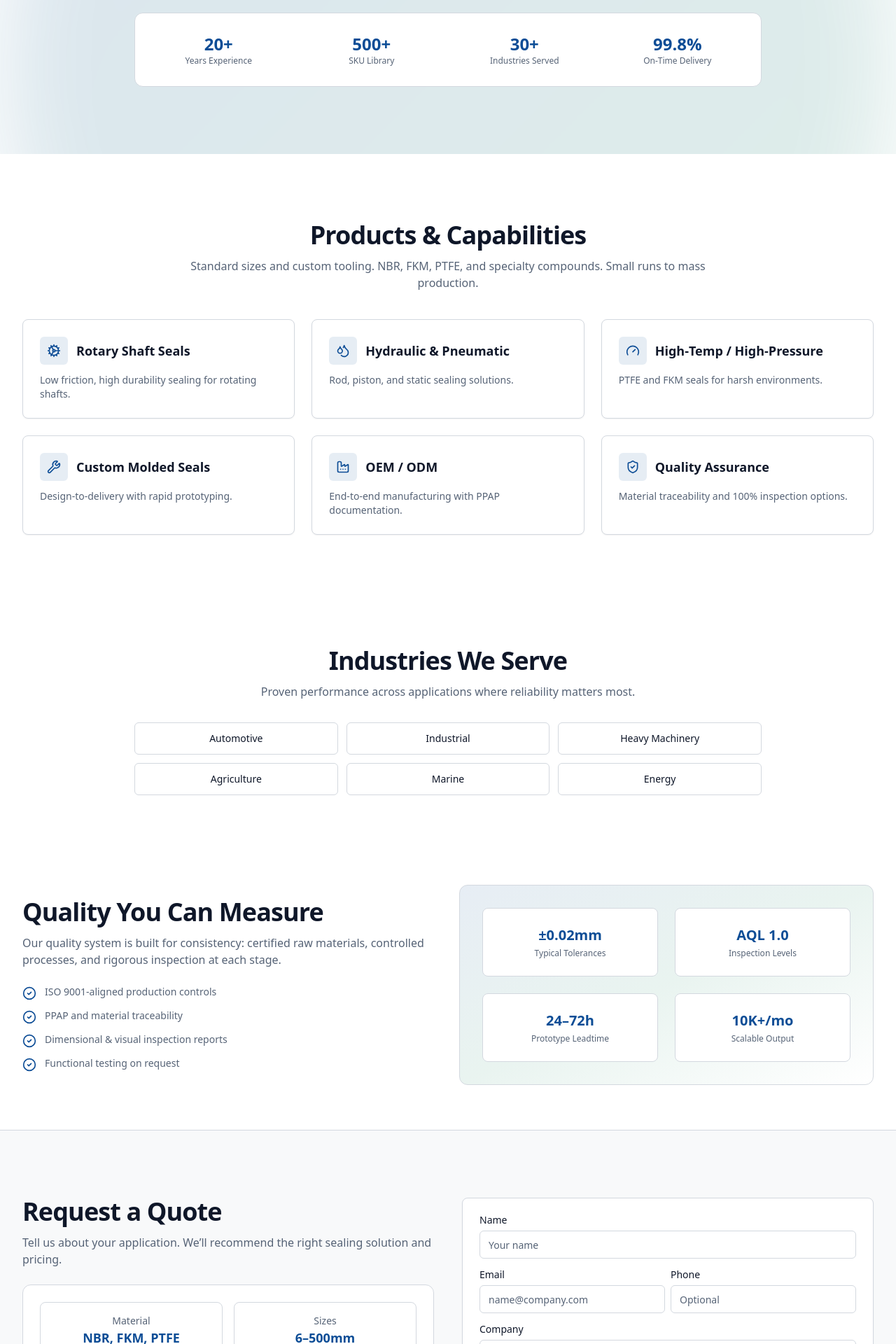
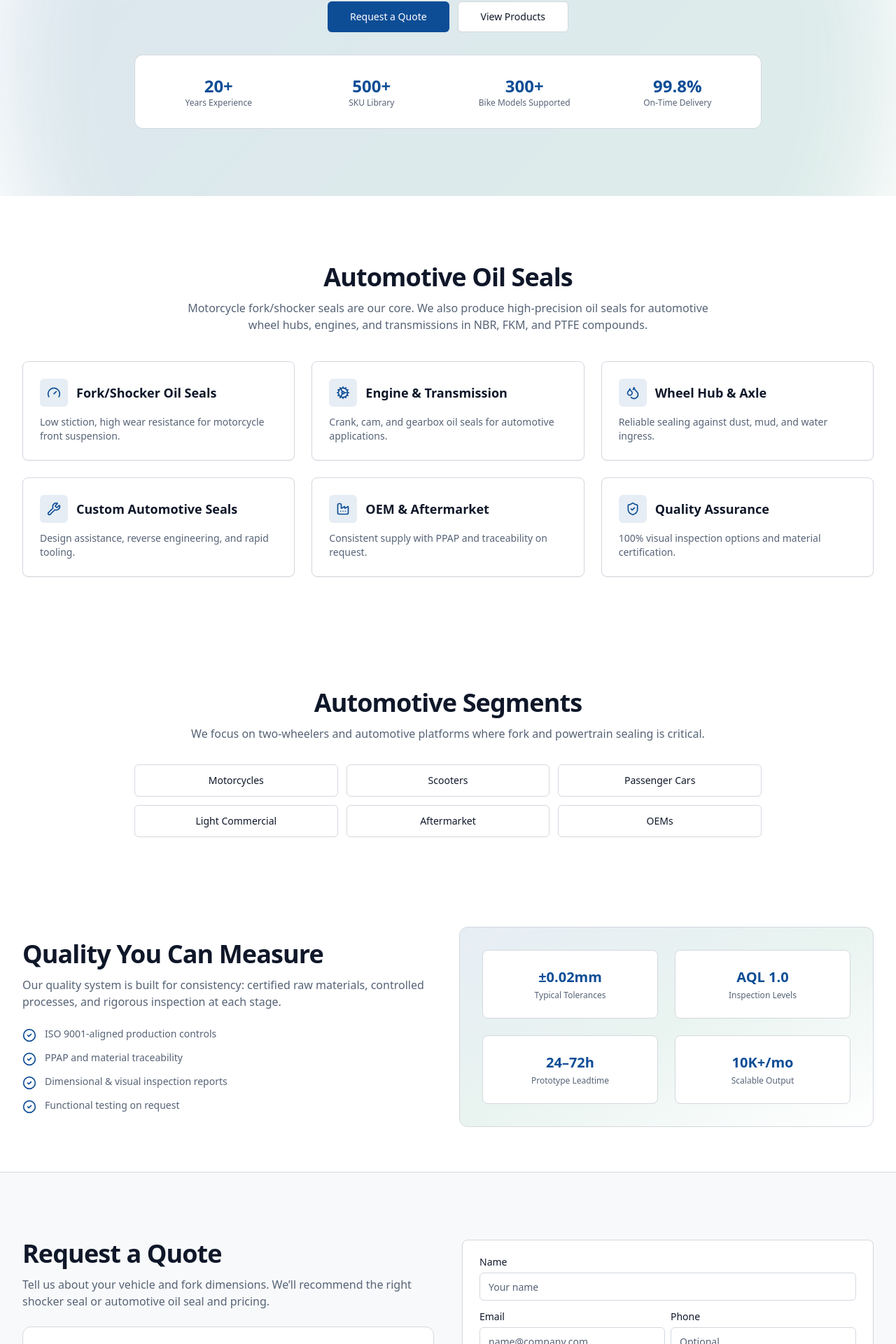
Before and after one commit to viru4/SBO_OilSeal, a React (Vite) app: page / in a window 1280 px wide. Shown: the part 545-2465 px from the top of the page at 70% size. Built offline with nearby package versions, Linux system fonts and the light colour scheme.

Commit message:
Refocus homepage for automotive motorcycle shocker oil seals
cgen-9f8a0c30fcdb4f49a5023f6f4cb5e43b

```diff
--- a/client/pages/Index.tsx
+++ b/client/pages/Index.tsx
@@ -41,13 +41,13 @@ export default function Index() {
         </div>
         <div className="container flex flex-col items-center gap-8 py-16 sm:py-24">
           <div className="inline-flex items-center gap-2 rounded-full border bg-background/60 px-3 py-1 text-xs text-muted-foreground backdrop-blur">
-            <ShieldCheck className="h-4 w-4 text-primary" /> ISO 9001-ready quality systems
+            <ShieldCheck className="h-4 w-4 text-primary" /> Automotive sealing specialists — 20+ years
           </div>
           <h1 className="max-w-4xl text-center text-4xl font-extrabold tracking-tight sm:text-5xl md:text-6xl">
-            Precision Oil Seals for Demanding Applications
+Automotive Oil Seals — Specialized in Motorcycle Shocker/Fork Seals
           </h1>
           <p className="max-w-2xl text-center text-base text-muted-foreground sm:text-lg">
-            Manufacturing and supplying high‑performance oil seals for over 20 years. Engineered to deliver leak‑proof reliability across automotive, industrial, and heavy‑duty machinery.
+SBO OilSeals manufactures high‑performance oil seals exclusively for automobiles, with a specialty in motorcycle shocker/fork seals. Built for leak‑proof performance and long service life.
           </p>
           <div className="flex flex-col gap-3 sm:flex-row">
             <Button asChild size="lg">
@@ -61,7 +61,7 @@ export default function Index() {
             {[
               { value: "20+", label: "Years Experience" },
               { value: "500+", label: "SKU Library" },
-              { value: "30+", label: "Industries Served" },
+              { value: "300+", label: "Bike Models Supported" },
               { value: "99.8%", label: "On‑Time Delivery" },
             ].map((s) => (
               <div key={s.label} className="rounded-lg p-3">
@@ -76,19 +76,19 @@ export default function Index() {
       {/* Products */}
       <section className="container py-16 sm:py-24">
         <div className="mx-auto max-w-3xl text-center">
-          <h2 className="text-3xl font-bold tracking-tight sm:text-4xl">Products & Capabilities</h2>
+          <h2 className="text-3xl font-bold tracking-tight sm:text-4xl">Automotive Oil Seals</h2>
           <p className="mt-3 text-muted-foreground">
-            Standard sizes and custom tooling. NBR, FKM, PTFE, and specialty compounds. Small runs to mass production.
+Motorcycle fork/shocker seals are our core. We also produce high‑precision oil seals for automotive wheel hubs, engines, and transmissions in NBR, FKM, and PTFE compounds.
           </p>
         </div>
         <div className="mt-10 grid gap-6 sm:grid-cols-2 lg:grid-cols-3">
           {[
-            { icon: Cog, title: "Rotary Shaft Seals", desc: "Low friction, high durability sealing for rotating shafts." },
-            { icon: Droplets, title: "Hydraulic & Pneumatic", desc: "Rod, piston, and static sealing solutions." },
-            { icon: Gauge, title: "High‑Temp / High‑Pressure", desc: "PTFE and FKM seals for harsh environments." },
-            { icon: Wrench, title: "Custom Molded Seals", desc: "Design‑to‑delivery with rapid prototyping." },
-            { icon: Factory, title: "OEM / ODM", desc: "End‑to‑end manufacturing with PPAP documentation." },
-            { icon: ShieldCheck, title: "Quality Assurance", desc: "Material traceability and 100% inspection options." },
+            { icon: Gauge, title: "Fork/Shocker Oil Seals", desc: "Low stiction, high wear resistance for motorcycle front suspension." },
+            { icon: Cog, title: "Engine & Transmission", desc: "Crank, cam, and gearbox oil seals for automotive applications." },
+            { icon: Droplets, title: "Wheel Hub & Axle", desc: "Reliable sealing against dust, mud, and water ingress." },
+            { icon: Wrench, title: "Custom Automotive Seals", desc: "Design assistance, reverse engineering, and rapid tooling." },
+            { icon: Factory, title: "OEM & Aftermarket", desc: "Consistent supply with PPAP and traceability on request." },
+            { icon: ShieldCheck, title: "Quality Assurance", desc: "100% visual inspection options and material certification." },
           ].map(({ icon: Icon, title, desc }) => (
             <Card key={title} className="transition hover:shadow-lg">
               <CardContent className="p-6">
@@ -105,22 +105,22 @@ export default function Index() {
         </div>
       </section>
 
-      {/* Industries */}
+      {/* Segments */}
       <section className="container py-16">
         <div className="mx-auto max-w-3xl text-center">
-          <h2 className="text-3xl font-bold tracking-tight sm:text-4xl">Industries We Serve</h2>
+          <h2 className="text-3xl font-bold tracking-tight sm:text-4xl">Automotive Segments</h2>
           <p className="mt-3 text-muted-foreground">
-            Proven performance across applications where reliability matters most.
+            We focus on two‑wheelers and automotive platforms where fork and powertrain sealing is critical.
           </p>
         </div>
         <div className="mx-auto mt-8 grid max-w-4xl grid-cols-2 gap-3 sm:grid-cols-3">
           {[
-            "Automotive",
-            "Industrial",
-            "Heavy Machinery",
-            "Agriculture",
-            "Marine",
-            "Energy",
+            "Motorcycles",
+            "Scooters",
+            "Passenger Cars",
+            "Light Commercial",
+            "Aftermarket",
+            "OEMs",
           ].map((i) => (
             <div key={i} className="rounded-md border bg-card px-4 py-3 text-center text-sm font-medium">
               {i}
@@ -177,12 +177,12 @@ export default function Index() {
           <div>
             <h2 className="text-3xl font-bold tracking-tight sm:text-4xl">Request a Quote</h2>
             <p className="mt-3 text-muted-foreground">
-              Tell us about your application. We’ll recommend the right sealing solution and pricing.
+Tell us about your vehicle and fork dimensions. We’ll recommend the right shocker seal or automotive oil seal and pricing.
             </p>
             <div className="mt-6 rounded-xl border bg-card p-6">
               <div className="grid grid-cols-2 gap-4">
-                <Stat label="Material" value="NBR, FKM, PTFE" />
-                <Stat label="Sizes" value="6–500mm" />
+                <Stat label="Materials" value="NBR, FKM, PTFE" />
+                <Stat label="Fork Sizes" value="26–50mm" />
                 <Stat label="Tooling" value="In‑house" />
                 <Stat label="MOQ" value="Flexible" />
               </div>
```
